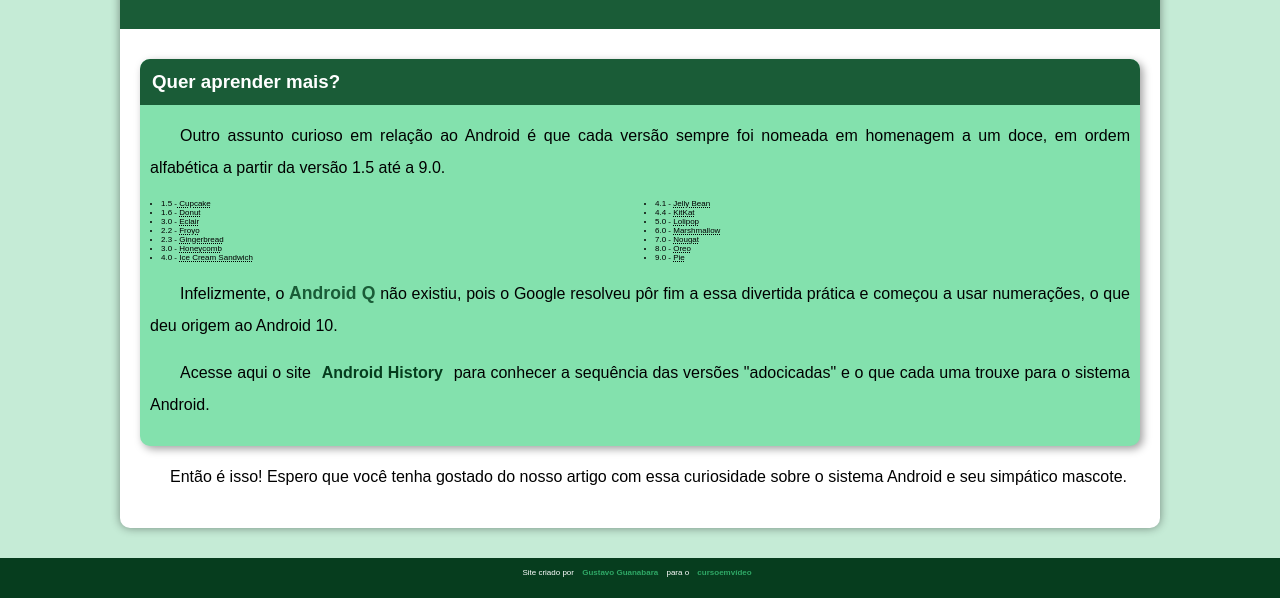
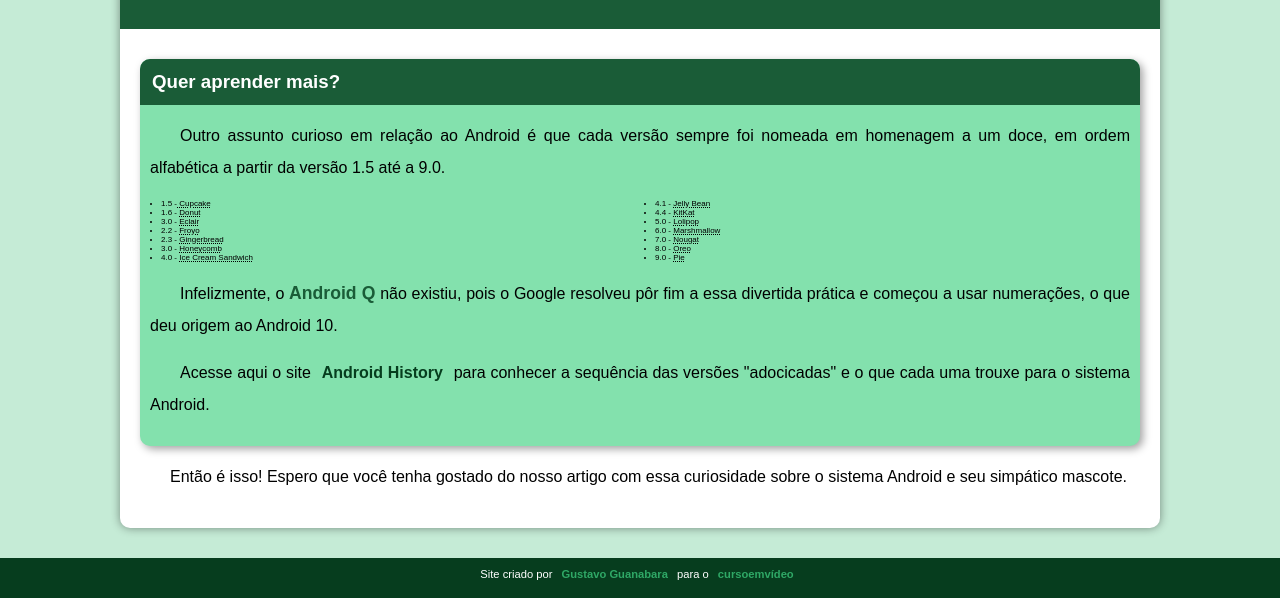
Before and after one commit to DanielFBarbosa/projeto-android, a plain HTML site: page index.html in a window 1280 px wide. Shown: the part 2840-3438 px from the top of the page. Drawn offline with Linux system fonts and the light colour scheme.

Commit message:
footer resolvido

```diff
--- a/estilo/style.css
+++ b/estilo/style.css
@@ -202,7 +202,7 @@ footer p {
     font-family: var(--fonte-padrao);
     text-align: center;
    padding: 10px;
-   font-size: .5em;
+   font-size: .7em;
 }
 
 footer a {
```
